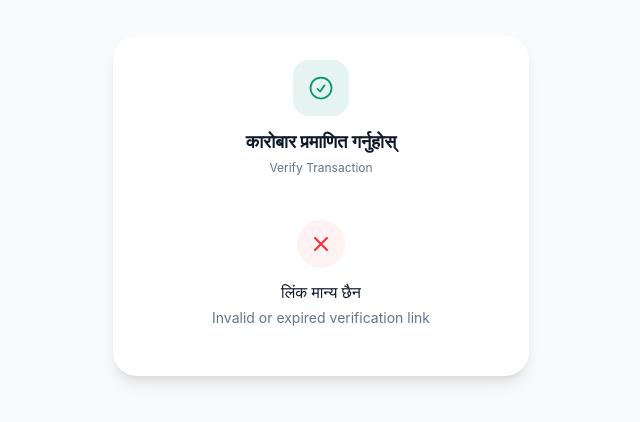
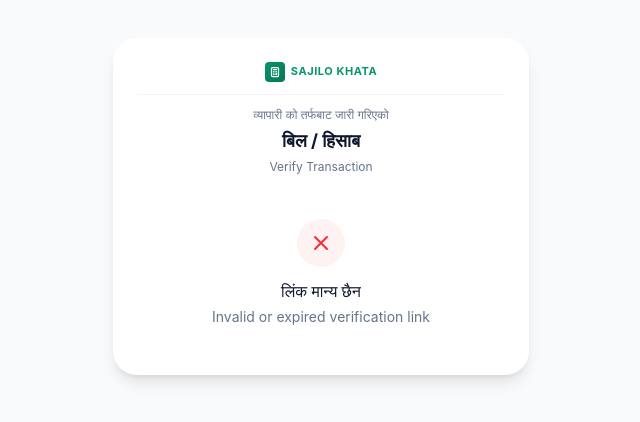
Before and after one commit to lngiri/sajilokhata, a Next.js app: page /verify in a window 1280 px wide. Shown: the part 194-616 px from the top of the page, without its empty margins (319-959 px from the left). Built offline with nearby package versions, Linux system fonts and the light colour scheme.

Commit message:
brand identity: primary-color brand + shop-name pill badge across dashboard, verify, login, landing, settings pages

```diff
--- a/src/app/login/page.tsx
+++ b/src/app/login/page.tsx
@@ -152,7 +152,7 @@ export default function LoginPage() {
             <path strokeLinecap="round" strokeLinejoin="round" d="M9 7h6m0 10v-3m-3 3h.01M9 17h.01M9 14h.01M12 14h.01M15 11h.01M12 11h.01M9 11h.01M7 21h10a2 2 0 002-2V5a2 2 0 00-2-2H7a2 2 0 00-2 2v14a2 2 0 002 2z" />
           </svg>
         </div>
-        <h1 className="text-2xl font-bold text-[var(--color-text)]">Sajilo Khata</h1>
+        <h1 className="text-2xl font-extrabold text-[var(--color-primary)]">Sajilo Khata</h1>
         <p className="text-sm text-[var(--color-text-muted)] mt-1">Digital Diary</p>
       </div>
 
--- a/src/app/merchant/dashboard/page.tsx
+++ b/src/app/merchant/dashboard/page.tsx
@@ -280,9 +280,15 @@ export default function MerchantDashboard() {
         <div className="flex items-center justify-between px-4 py-3">
           <button
             onClick={handleBrandingRefresh}
-            className="text-left active:scale-95 transition-transform"
+            className="text-left active:scale-95 transition-transform flex items-center gap-2"
           >
-            <h1 className="text-lg font-bold text-[var(--color-text)]">
+            <div className="w-8 h-8 rounded-lg bg-gradient-to-br from-[var(--color-primary)] to-[var(--color-primary-dark)] flex items-center justify-center shadow-sm flex-shrink-0">
+              <svg className="w-4 h-4 text-white" fill="none" viewBox="0 0 24 24" stroke="currentColor" strokeWidth={2}>
+                <path strokeLinecap="round" strokeLinejoin="round" d="M9 7h6m0 10v-3m-3 3h.01M9 17h.01M9 14h.01M12 14h.01M15 11h.01M12 11h.01M9 11h.01M7 21h10a2 2 0 002-2V5a2 2 0 00-2-2H7a2 2 0 00-2 2v14a2 2 0 002 2z" />
+              </svg>
+            </div>
+            <div>
+              <h1 className="text-lg font-extrabold text-[var(--color-primary)]">
                 Sajilo Khata
               </h1>
               <p className="text-xs text-[var(--color-text-muted)]">
@@ -291,7 +297,17 @@ export default function MerchantDashboard() {
               <p className="text-[10px] text-[var(--color-text-muted)] mt-0.5">
                 {new Date().toLocaleDateString("en-US", { weekday: "long", month: "long", day: "numeric" })}
               </p>
+            </div>
           </button>
+          <div className="flex items-center gap-2">
+            {merchantProfile && (
+              <div className="flex items-center gap-1.5 px-3 py-1.5 rounded-full bg-slate-100 border border-slate-200">
+                <svg className="w-3.5 h-3.5 text-slate-500 flex-shrink-0" fill="none" viewBox="0 0 24 24" stroke="currentColor" strokeWidth={2}>
+                  <path strokeLinecap="round" strokeLinejoin="round" d="M13.5 21v-7.5a.75.75 0 01.75-.75h3a.75.75 0 01.75.75V21m-4.5 0H2.36m11.14 0H18m0 0h3.64m-1.39 0V9.349m-16.5 11.65V9.35m0 0a3.001 3.001 0 003.75-.615A2.993 2.993 0 009.75 9.75c.896 0 1.7-.393 2.25-1.016a2.993 2.993 0 002.25 1.016c.896 0 1.7-.393 2.25-1.015a3.001 3.001 0 003.75.614m-16.5 0a3.004 3.004 0 01-.621-4.72L4.318 3.44A1.5 1.5 0 015.378 3h13.243a1.5 1.5 0 011.06.44l1.19 1.189a3 3 0 01-.621 4.72m-13.5 8.65h3.75a.75.75 0 00.75-.75V13.5a.75.75 0 00-.75-.75H6.75a.75.75 0 00-.75.75v3.75c0 .415.336.75.75.75z" />
+                </svg>
+                <span className="text-[11px] font-medium text-slate-700 whitespace-nowrap">पसल: {merchantProfile.name}</span>
+              </div>
+            )}
             {isRefreshing ? (
               <div className="flex items-center gap-1.5 px-3 py-1.5 rounded-full border border-blue-200 bg-blue-50">
                 <span className="w-2 h-2 rounded-full bg-blue-500 animate-pulse" />
@@ -300,6 +316,7 @@ export default function MerchantDashboard() {
             ) : (
               <SyncStatus />
             )}
+          </div>
         </div>
       </div>
 
--- a/src/app/merchant/settings/page.tsx
+++ b/src/app/merchant/settings/page.tsx
@@ -419,7 +419,7 @@ export default function SettingsPage() {
                 </svg>
               </div>
               <div>
-                <p className="font-bold text-[var(--color-text)]">
+                <p className="font-extrabold text-[var(--color-primary)]">
                   Sajilo Khata
                 </p>
                 <p className="text-xs text-[var(--color-text-muted)]">
--- a/src/app/page.tsx
+++ b/src/app/page.tsx
@@ -27,7 +27,7 @@ export default function Home() {
             />
           </svg>
         </div>
-        <h1 className="text-3xl font-bold text-[var(--color-text)]">
+        <h1 className="text-3xl font-extrabold text-[var(--color-primary)]">
           Sajilo Khata
         </h1>
         <p className="mt-2 text-[var(--color-text-muted)]">
--- a/src/app/verify/page.tsx
+++ b/src/app/verify/page.tsx
@@ -213,14 +213,22 @@ export default function VerifyPage() {
     <div className="min-h-screen bg-gray-50 flex items-center justify-center p-4">
       <div className="w-full max-w-md bg-white rounded-3xl shadow-lg p-6 space-y-5 animate-fade-in">
 
-        {/* Header */}
-        <div className="text-center">
-          <div className="w-14 h-14 mx-auto mb-3 rounded-2xl bg-[var(--color-primary)]/10 flex items-center justify-center">
-            <svg className="w-7 h-7 text-[var(--color-primary)]" fill="none" viewBox="0 0 24 24" stroke="currentColor" strokeWidth={1.5}>
-              <path strokeLinecap="round" strokeLinejoin="round" d="M9 12.75L11.25 15 15 9.75M21 12a9 9 0 11-18 0 9 9 0 0118 0z" />
+        {/* Sajilo Khata platform bar */}
+        <div className="flex items-center justify-center gap-1.5 pb-3 border-b border-gray-100 mb-3">
+          <div className="w-5 h-5 rounded bg-gradient-to-br from-[var(--color-primary)] to-[var(--color-primary-dark)] flex items-center justify-center flex-shrink-0">
+            <svg className="w-3 h-3 text-white" fill="none" viewBox="0 0 24 24" stroke="currentColor" strokeWidth={2.5}>
+              <path strokeLinecap="round" strokeLinejoin="round" d="M9 7h6m0 10v-3m-3 3h.01M9 17h.01M9 14h.01M12 14h.01M15 11h.01M12 11h.01M9 11h.01M7 21h10a2 2 0 002-2V5a2 2 0 00-2-2H7a2 2 0 00-2 2v14a2 2 0 002 2z" />
             </svg>
           </div>
-          <h1 className="text-lg font-bold text-[var(--color-text)]">कारोबार प्रमाणित गर्नुहोस्</h1>
+          <span className="text-[11px] font-bold text-[var(--color-primary)] tracking-wider uppercase">Sajilo Khata</span>
+        </div>
+
+        {/* Bill header */}
+        <div className="text-center">
+          <p className="text-xs text-[var(--color-text-muted)] mb-1">
+            {log?.merchants?.name || "व्यापारी"} को तर्फबाट जारी गरिएको
+          </p>
+          <h1 className="text-lg font-bold text-[var(--color-text)]">बिल / हिसाब</h1>
           <p className="text-xs text-[var(--color-text-muted)] mt-1">Verify Transaction</p>
         </div>
 
--- a/src/lib/actions.ts
+++ b/src/lib/actions.ts
@@ -682,10 +682,11 @@ export async function getCreditLogByToken(
   merchant_id: string;
   proposed_amount: number | null;
   customers: { name: string | null; phone: string } | null;
+  merchants: { name: string | null } | null;
 } | null> {
   const { data, error } = await getClient()
     .from("credit_logs")
-    .select("id, amount, type, status, description, customer_id, merchant_id, proposed_amount, customers(name, phone)")
+    .select("id, amount, type, status, description, customer_id, merchant_id, proposed_amount, customers(name, phone), merchants(name)")
     .eq("verification_token", token)
     .maybeSingle();
 
```
Lines whose indentation alone changed are shown as unchanged.
